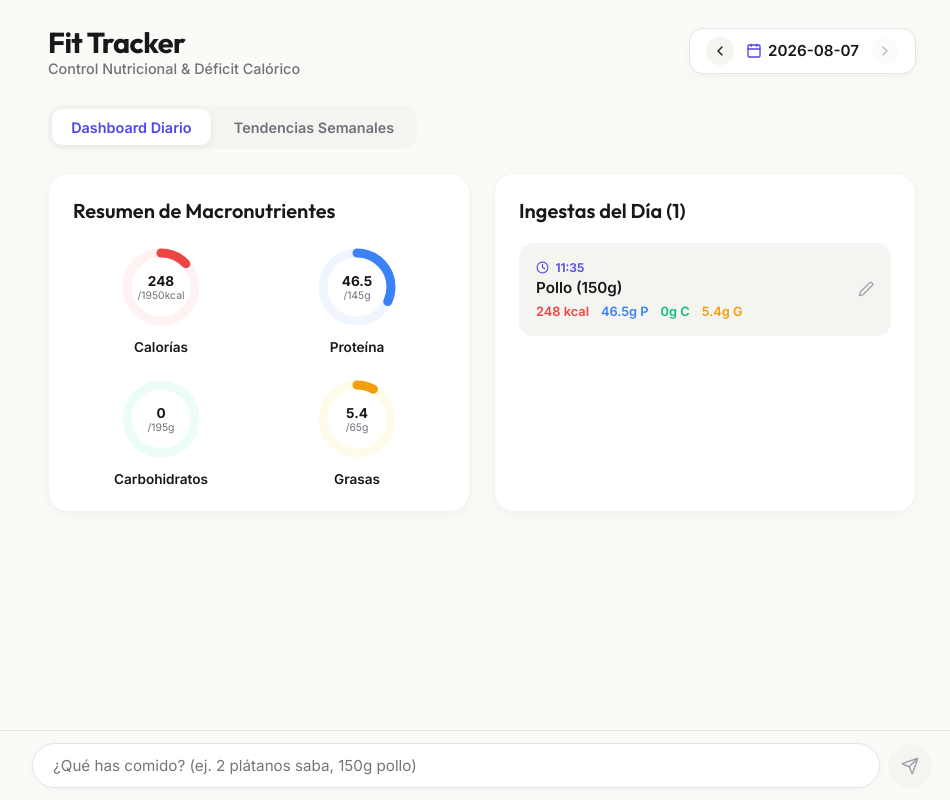
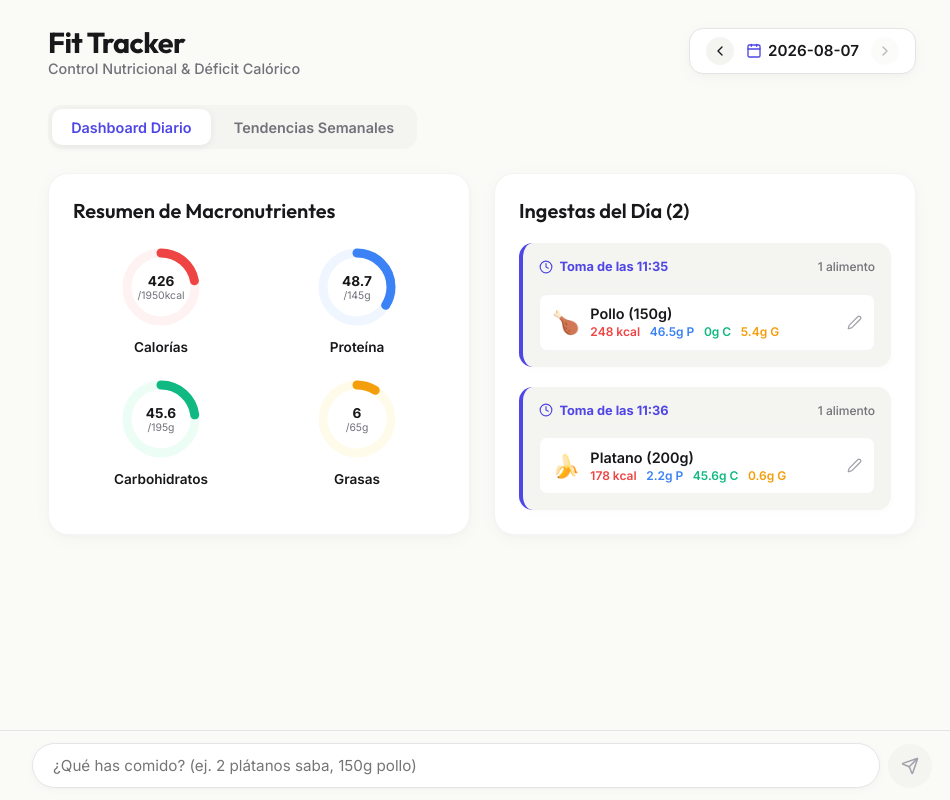
Before and after one commit to phmmyadmin/Fit-tracker, a React (Vite) app in the folder app/: page / in a window 1280 px wide. Shown: the whole page, without its empty margins (158-1108 px from the left). Built offline with nearby package versions, Linux system fonts and the light colour scheme.

Commit message:
feat(ui): add food emojis and grouped meal layout in DailyTimeline (#10)
Co-authored-by: Pablo Hernando Marrugat <pablo@MacBook-Air-de-Pablo.local>

```diff
--- a/app/public/food_log.json
+++ b/app/public/food_log.json
@@ -1423,13 +1423,23 @@
             "carbs": 0,
             "fats": 5.4
           }
+        },
+        {
+          "time": "11:36",
+          "description": "Platano (200g)",
+          "macros": {
+            "calories": 178,
+            "protein": 2.2,
+            "carbs": 45.6,
+            "fats": 0.6
+          }
         }
       ],
       "dailyTotals": {
-        "calories": 248,
-        "protein": 46.5,
-        "carbs": 0,
-        "fats": 5.4
+        "calories": 426,
+        "protein": 48.7,
+        "carbs": 45.6,
+        "fats": 6
       }
     }
   ]
--- a/app/src/components/DailyTimeline.jsx
+++ b/app/src/components/DailyTimeline.jsx
@@ -1,5 +1,6 @@
 import React from 'react';
 import { Clock, Edit2 } from 'lucide-react';
+import { getFoodEmoji } from '../utils/emoji';
 
 export default function DailyTimeline({ intakes, onItemClick }) {
   if (!intakes || intakes.length === 0) {
@@ -10,38 +11,95 @@ export default function DailyTimeline({ intakes, onItemClick }) {
     );
   }
 
+  // Group intakes by time (or consecutive entries if time is identical)
+  const groupedMeals = [];
+  let currentGroup = null;
+
+  intakes.forEach((item, index) => {
+    const timeKey = item.time || '12:00';
+    if (!currentGroup || currentGroup.time !== timeKey) {
+      currentGroup = {
+        time: timeKey,
+        items: []
+      };
+      groupedMeals.push(currentGroup);
+    }
+    currentGroup.items.push({ ...item, originalIndex: index });
+  });
+
   return (
-    <div style={{ display: 'flex', flexDirection: 'column', gap: '0.85rem' }}>
-      {intakes.map((item, idx) => (
+    <div style={{ display: 'flex', flexDirection: 'column', gap: '1.25rem' }}>
+      {groupedMeals.map((meal, mealIdx) => (
         <div
-          key={idx}
-          onClick={() => onItemClick && onItemClick(item, idx)}
+          key={mealIdx}
+          style={{
+            background: 'var(--bg-subtle)',
+            borderRadius: 'var(--radius-md)',
+            padding: '1rem',
+            borderLeft: '4px solid var(--color-indigo)',
+            boxShadow: '0 2px 8px rgba(0,0,0,0.02)'
+          }}
+        >
+          {/* Group Header */}
+          <div
             style={{
               display: 'flex',
+              alignItems: 'center',
               justifyContent: 'space-between',
+              marginBottom: '0.75rem',
+              paddingBottom: '0.4rem',
+              borderBottom: '1px solid var(--border-subtle)'
+            }}
+          >
+            <div style={{ display: 'flex', alignItems: 'center', gap: '0.4rem', fontSize: '0.8rem', color: 'var(--color-indigo)', fontWeight: 700 }}>
+              <Clock size={14} />
+              <span>Toma de las {meal.time}</span>
+            </div>
+            <span style={{ fontSize: '0.75rem', color: 'var(--text-muted)', fontWeight: 500 }}>
+              {meal.items.length} {meal.items.length === 1 ? 'alimento' : 'alimentos juntos'}
+            </span>
+          </div>
+
+          {/* Individual Items */}
+          <div style={{ display: 'flex', flexDirection: 'column', gap: '0.6rem' }}>
+            {meal.items.map((item) => {
+              const emoji = getFoodEmoji(item.description);
+              return (
+                <div
+                  key={item.originalIndex}
+                  onClick={() => onItemClick && onItemClick(item, item.originalIndex)}
+                  style={{
+                    display: 'flex',
                     alignItems: 'center',
-            padding: '1rem',
-            background: 'var(--bg-subtle)',
-            borderRadius: 'var(--radius-md)',
+                    justifyContent: 'space-between',
+                    padding: '0.65rem 0.75rem',
+                    background: 'var(--bg-surface)',
+                    borderRadius: 'var(--radius-sm)',
                     border: '1px solid var(--border-subtle)',
                     cursor: 'pointer',
-            transition: 'transform 0.15s ease, background 0.15s ease'
+                    transition: 'transform 0.15s ease'
                   }}
                 >
-          <div style={{ flex: 1 }}>
-            <div style={{ display: 'flex', alignItems: 'center', gap: '0.4rem', fontSize: '0.75rem', color: 'var(--color-indigo)', fontWeight: 600, marginBottom: '0.2rem' }}>
-              <Clock size={13} />
-              <span>{item.time || "12:00"}</span>
+                  <div style={{ display: 'flex', alignItems: 'center', gap: '0.65rem' }}>
+                    <span style={{ fontSize: '1.4rem' }}>{emoji}</span>
+                    <div>
+                      <div style={{ fontWeight: 600, fontSize: '0.9rem', color: 'var(--text-main)' }}>
+                        {item.description}
                       </div>
-            <div style={{ fontWeight: 600, fontSize: '0.95rem', color: 'var(--text-main)' }}>{item.description}</div>
-            <div style={{ display: 'flex', gap: '0.75rem', fontSize: '0.8rem', marginTop: '0.4rem' }}>
+                      <div style={{ display: 'flex', gap: '0.6rem', fontSize: '0.75rem', marginTop: '0.15rem' }}>
                         <span style={{ color: 'var(--color-calories)', fontWeight: 600 }}>{item.macros.calories} kcal</span>
                         <span style={{ color: 'var(--color-protein)', fontWeight: 600 }}>{item.macros.protein}g P</span>
                         <span style={{ color: 'var(--color-carbs)', fontWeight: 600 }}>{item.macros.carbs}g C</span>
                         <span style={{ color: 'var(--color-fats)', fontWeight: 600 }}>{item.macros.fats}g G</span>
                       </div>
                     </div>
-          <Edit2 size={16} color="var(--text-subtle)" />
+                  </div>
+
+                  <Edit2 size={15} color="var(--text-subtle)" />
+                </div>
+              );
+            })}
+          </div>
         </div>
       ))}
     </div>
--- /dev/null
+++ b/app/src/utils/emoji.js
@@ -0,0 +1,21 @@
+export function getFoodEmoji(name = '') {
+  const lower = name.toLowerCase();
+  if (lower.includes('pollo') || lower.includes('pechuga')) return '🍗';
+  if (lower.includes('platano') || lower.includes('saba') || lower.includes('banana')) return '🍌';
+  if (lower.includes('huevo')) return '🥚';
+  if (lower.includes('mango')) return '🥭';
+  if (lower.includes('arroz')) return '🍚';
+  if (lower.includes('pan') || lower.includes('pandesal')) return '🍞';
+  if (lower.includes('atun') || lower.includes('pescado') || lower.includes('salmon')) return '🐟';
+  if (lower.includes('carne') || lower.includes('ternera') || lower.includes('hamburguesa')) return '🥩';
+  if (lower.includes('queso') || lower.includes('cheese')) return '🧀';
+  if (lower.includes('leche') || lower.includes('yogur') || lower.includes('milk')) return '🥛';
+  if (lower.includes('cafe') || lower.includes('coffee')) return '☕';
+  if (lower.includes('manzana') || lower.includes('apple')) return '🍎';
+  if (lower.includes('ensalada') || lower.includes('lechuga') || lower.includes('verdura')) return '🥗';
+  if (lower.includes('aguacate') || lower.includes('avocado')) return '🥑';
+  if (lower.includes('chocolate')) return '🍫';
+  if (lower.includes('avena') || lower.includes('oats')) return '🥣';
+  if (lower.includes('patata') || lower.includes('papas')) return '🥔';
+  return '🍽️';
+}
```
Lines whose indentation alone changed are shown as unchanged.
